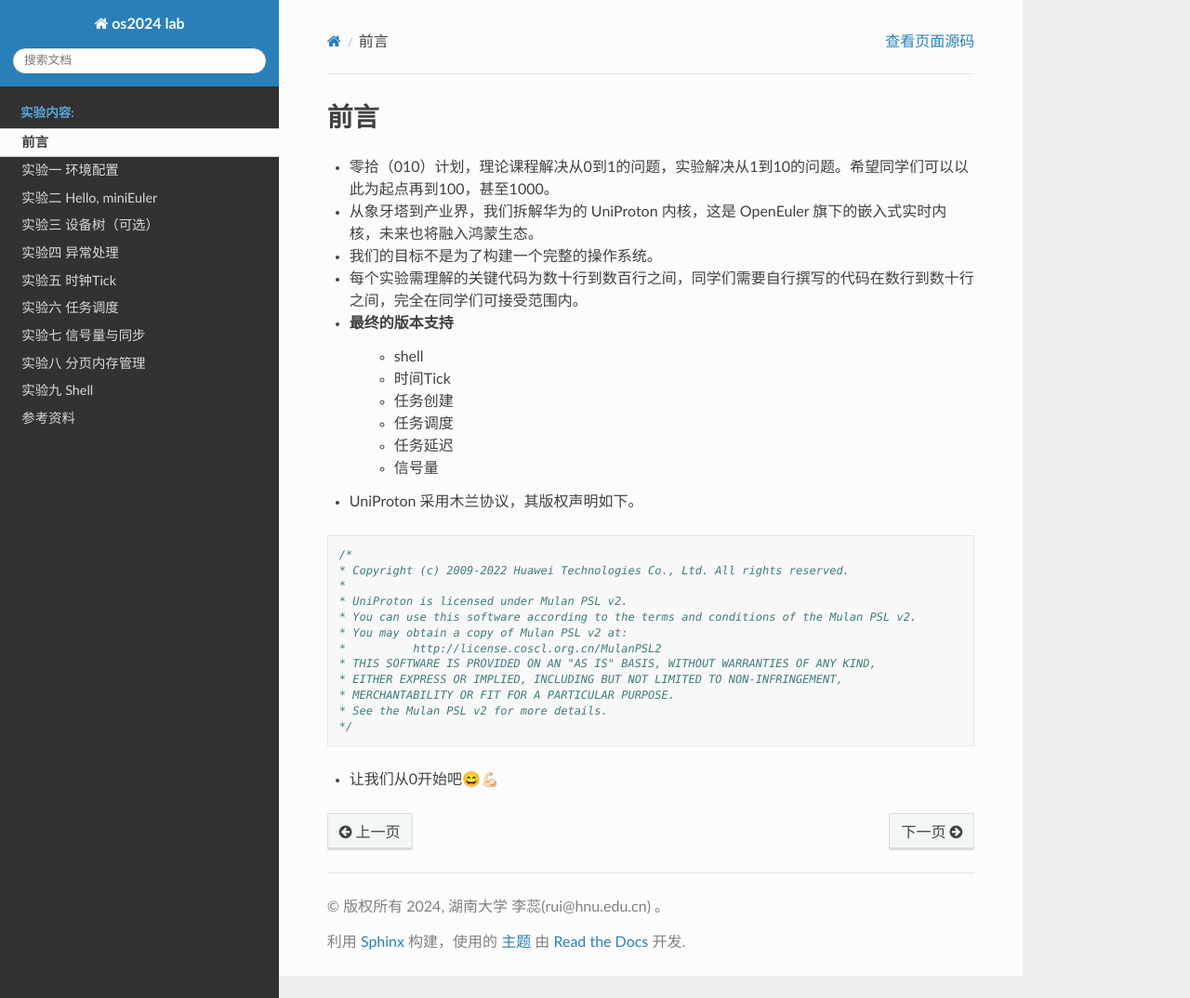
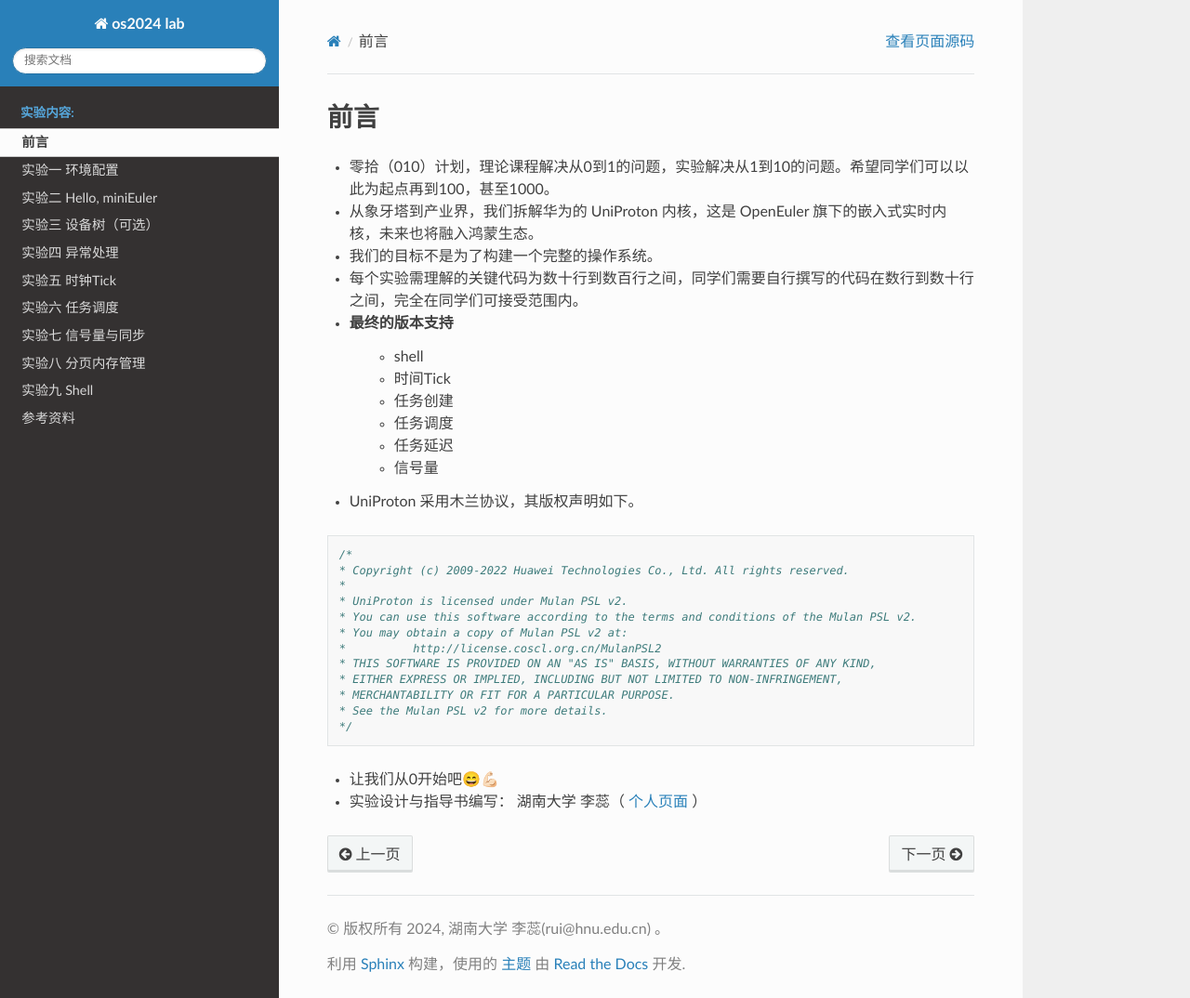
Before and after one commit to ruiatgithub/os2024, a Sphinx documentation site: the page built from source/intro/index.rst, in a window 1280 px wide and 1074 px high. Shown: the whole window at 93% size. Built offline with Sphinx 7.4.7 and the Read the Docs theme 2.0.0, drawn with Linux system fonts in a browser that asks for light colours; pages that are not in the unit, such as notebooks, are missing from menus.

Commit message:
Initial commit

```diff
--- a/source/intro/index.rst
+++ b/source/intro/index.rst
@@ -31,3 +31,4 @@
     */
 
 - 让我们从0开始吧😄💪🏻
+- 实验设计与指导书编写： 湖南大学 李蕊（ `个人页面 <http://csee.hnu.edu.cn/people/lirui>`_ ）
```
